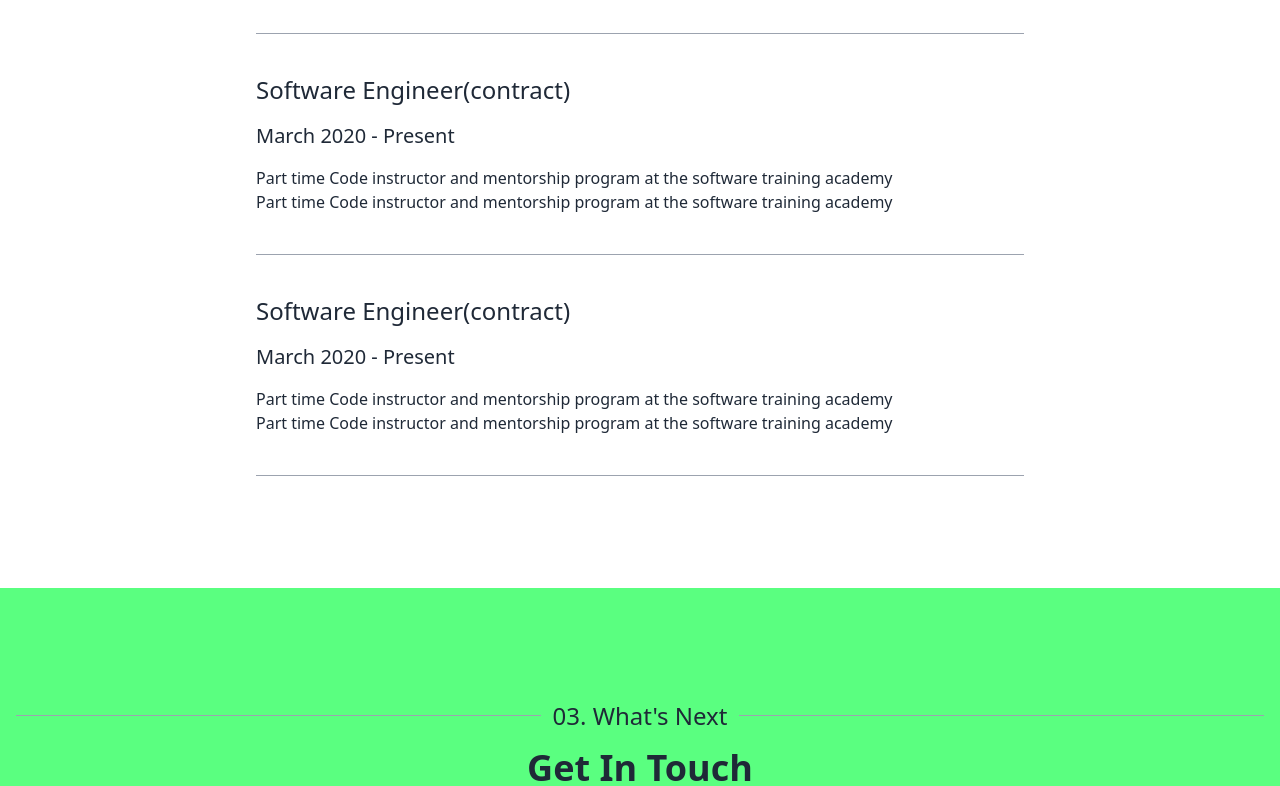
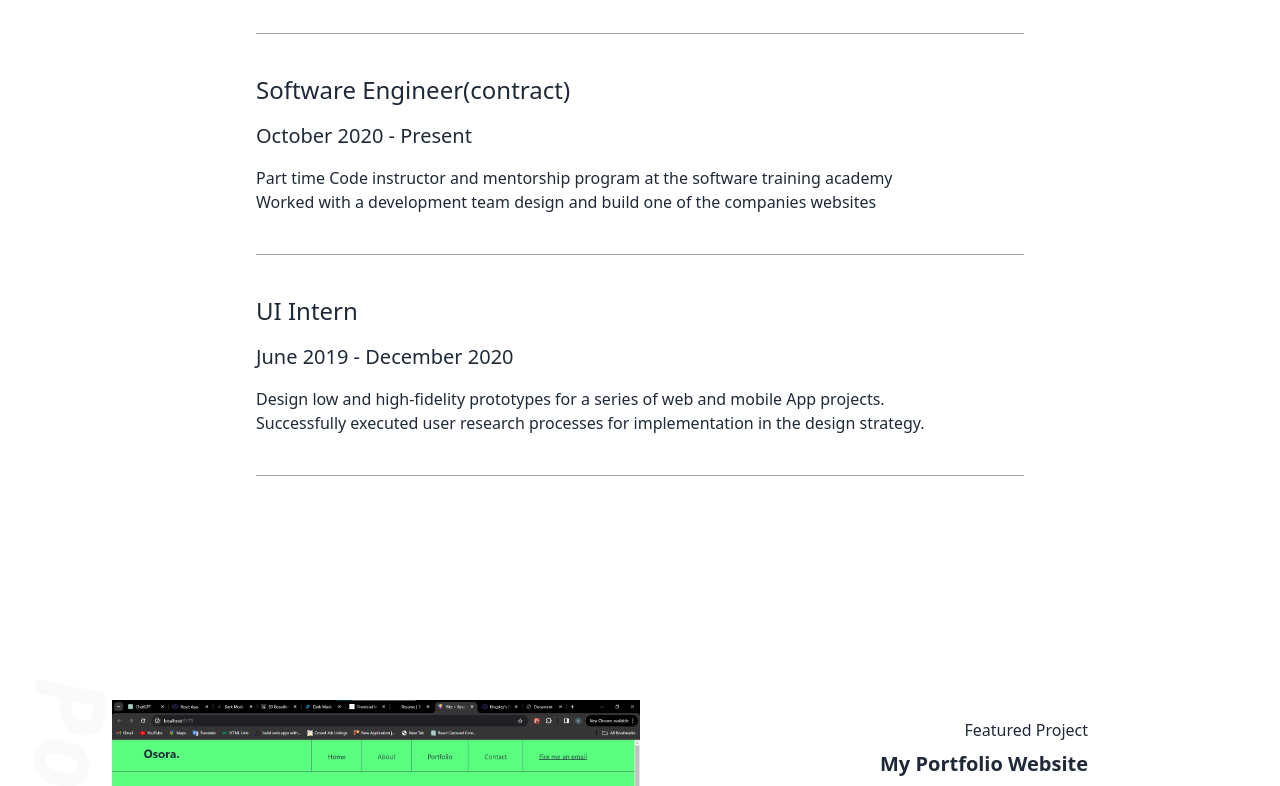
Before and after one commit to kelvinfx1/My-portfolio-website, a React (Vite) app: page / in a window 1280 px wide. Shown: the part 1794-2580 px from the top of the page. Built offline with nearby package versions, Linux system fonts and the light colour scheme.

Commit message:
commit before refactoring the about section

```diff
--- a/src/App.jsx
+++ b/src/App.jsx
@@ -15,7 +15,7 @@ function App() {
       <Hero />
       <About />
       <Experience />
-      {/* <Portfolio /> */}
+      <Portfolio />
       <Footer />
 
     </section>
--- a/src/components/home/Experience.jsx
+++ b/src/components/home/Experience.jsx
@@ -14,30 +14,30 @@ function Experience() {
         <div className="lg:px-48">
           <div className="border-t-[0.5px] border-borderColor py-4 lg:py-10">
             <p className="text-xl sm:text-2xl">Software Engineer(contract)</p>
-            <p className="py-4 text-xl">March 2020 - Present</p>
+            <p className="py-4 text-xl">October 2020 - Present</p>
             <ul className="">
               <li>
                 Part time Code instructor and mentorship program at the software
                 training academy
               </li>
               <li>
-                Part time Code instructor and mentorship program at the software
-                training academy
+                Worked with a development team design and build one of the companies websites
               </li>
             </ul>
           </div>
 
           <div className="border-t-[0.5px]  border-b-[1px] border-borderColor py-4 lg:py-10">
-            <p className="text-xl sm:text-2xl">Software Engineer(contract)</p>
-            <p className="py-4 text-xl">March 2020 - Present</p>
+            <p className="text-xl sm:text-2xl">UI Intern</p>
+            <p className="py-4 text-xl">June 2019 - December 2020</p>
             <ul className="">
               <li>
-                Part time Code instructor and mentorship program at the software
-                training academy
+                Design low and high-fidelity prototypes for a series of web and
+                mobile App projects.
               </li>
+
               <li>
-                Part time Code instructor and mentorship program at the software
-                training academy
+                Successfully executed user research processes for implementation
+                in the design strategy.
               </li>
             </ul>
           </div>
--- a/src/components/home/Footer.jsx
+++ b/src/components/home/Footer.jsx
@@ -33,10 +33,10 @@ function Footer() {
 
         <div className="pt-3">
           <ul className="flex gap-3">
-            <li><a href=""><img src={linkedin} alt="" /></a></li>
+            <li><a href="www.linkedin.com/in/ezewi-osorachukwu"><img src={linkedin} alt="" /></a></li>
             <li><a href=""><img src={whatsapp} alt="" /></a></li>
-            <li><a href=""><img src={tele} alt="" /></a></li>
-            <li><a href=""><img src={github} alt="" /></a></li>
+            <li><a href="08100298300" type="tele"><img src={tele} alt="" /></a></li>
+            <li><a href="https://github.com/Osorachukwu"><img src={github} alt="" /></a></li>
           </ul>
         </div>
 
```
Also changed, not shown: 1 other file (tests, documents, lock files or other folders).
